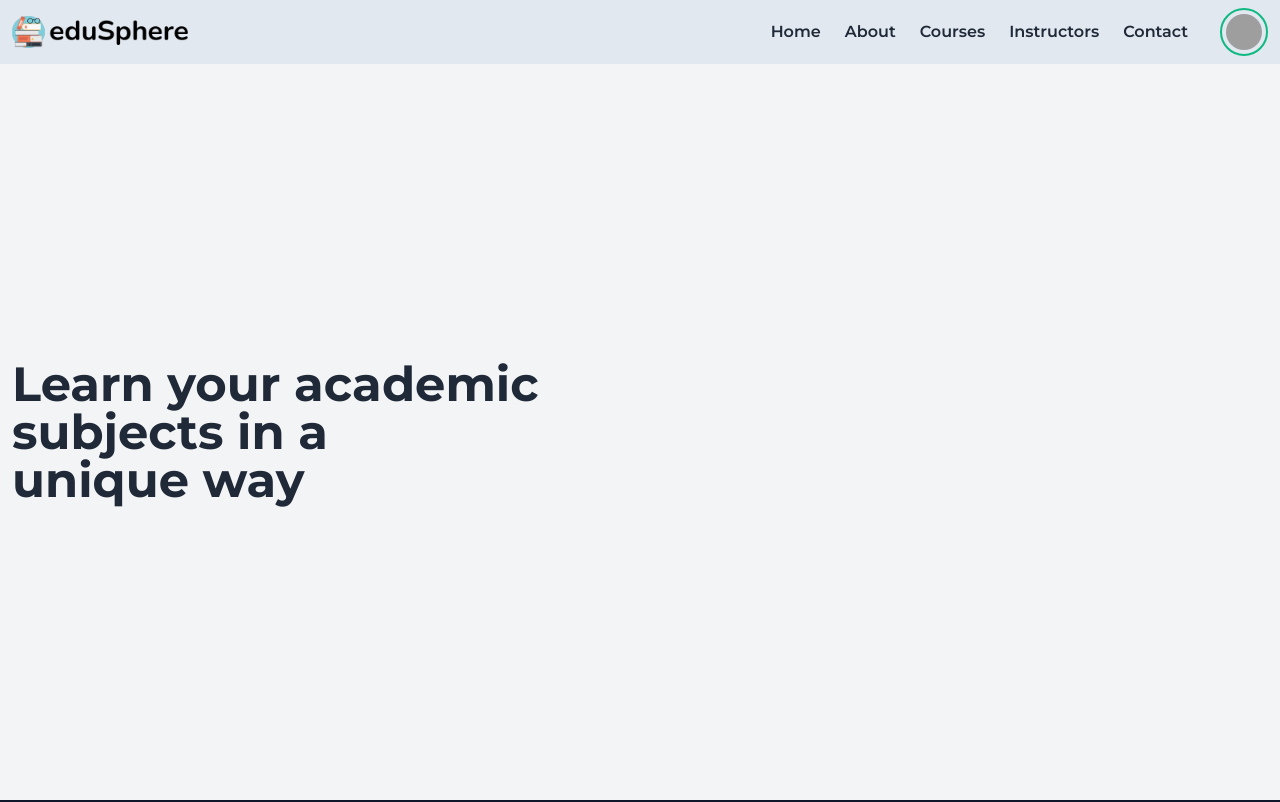
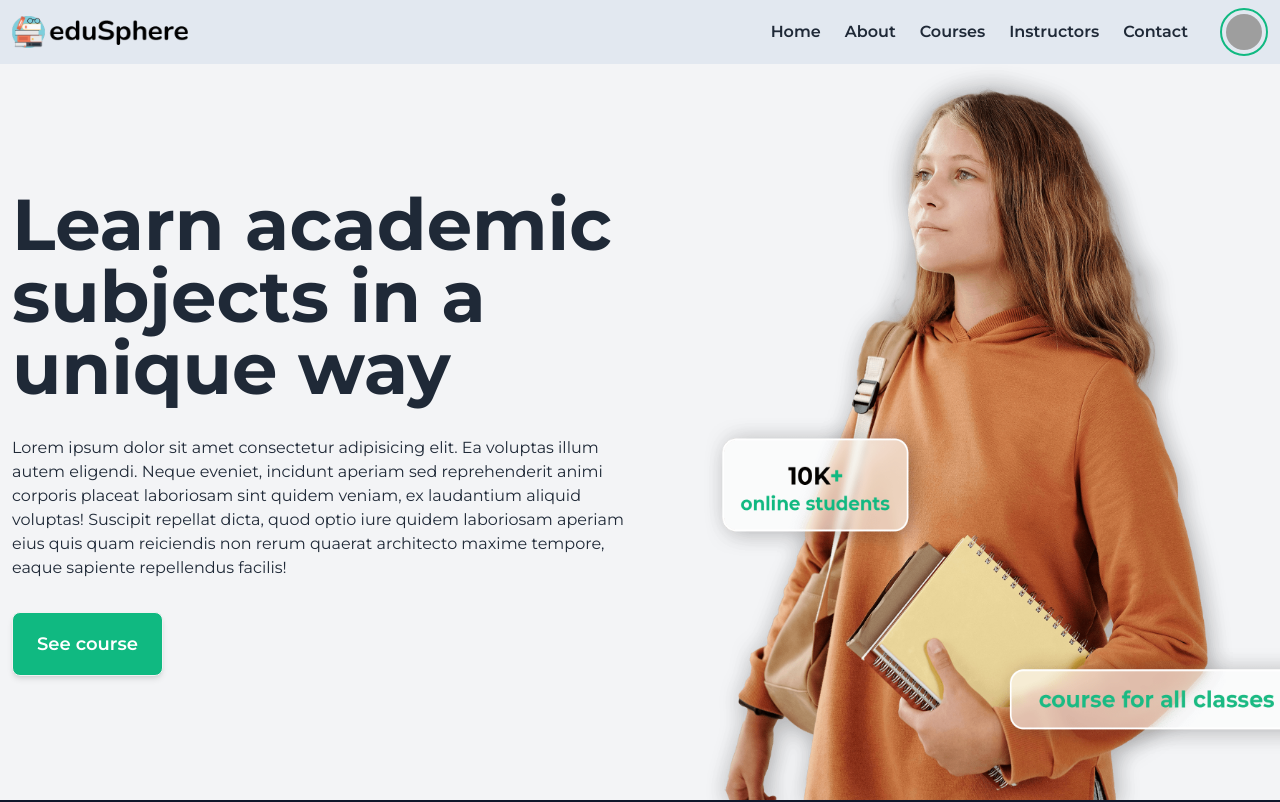
Before and after one commit to S-Alif/Edu-Sphere, a React (Vite) app in the folder main/frontend/: page / in a window 1280 px wide. Shown: the top 802 px of the page. Built offline with nearby package versions, Linux system fonts and the light colour scheme; grey boxes are pictures that could not be loaded.

Commit message:
[DONE] homepage hero section

```diff
--- a/main/frontend/src/pages/HomePage.jsx
+++ b/main/frontend/src/pages/HomePage.jsx
@@ -1,16 +1,29 @@
+import { NavLink } from 'react-router-dom';
 import Container from './../components/tag-comps/Container';
 import GridRows from './../components/tag-comps/GridRows';
+
+// header img
+import headerImg from "../assets/imgs/header-img.png"
 
 const HomePage = () => {
     return (
         <>
             {/* hero section */}
-            <section className="homepage-hero-section w-full bg-gray-100">
+            <section className="homepage-hero-section w-full bg-gray-100 overflow-hidden">
                 <Container className={"h-full"}>
                     <GridRows className={"md:grid-cols-2 h-full"}>
 
-                        <div className="content-box text-center md:text-left w-full h-full flex items-center">
-                            <h1 className="text-2xl sm:text-3xl lg:text-5xl font-bold leading-4">Learn your academic <br /> subjects in a <br /> unique way</h1>
+                        {/* text-content */}
+                        <div className="content-box text-center md:text-left w-full h-full flex flex-col justify-center items-start">
+                            <h1 className="text-2xl sm:text-3xl lg:text-7xl font-bold">Learn academic <br /> subjects in a <br /> unique way</h1>
+                            <p className='pt-8'>Lorem ipsum dolor sit amet consectetur adipisicing elit. Ea voluptas illum autem eligendi. Neque eveniet, incidunt aperiam sed reprehenderit animi corporis placeat laboriosam sint quidem veniam, ex laudantium aliquid voluptas! Suscipit repellat dicta, quod optio iure quidem laboriosam aperiam eius quis quam reiciendis non rerum quaerat architecto maxime tempore, eaque sapiente repellendus facilis!</p>
+
+                            <NavLink to={"#courses"} className={"btn md:btn-lg bg-emerald-500 text-white mt-8 hover:bg-emerald-700 shadow-md"}>See course</NavLink>
+                        </div>
+
+                        {/* image */}
+                        <div className="image-box w-full h-full">
+                            <img src={headerImg} alt="Student image" className='w-full h-full block lg:ml-16' />
                         </div>
 
                     </GridRows>
```
